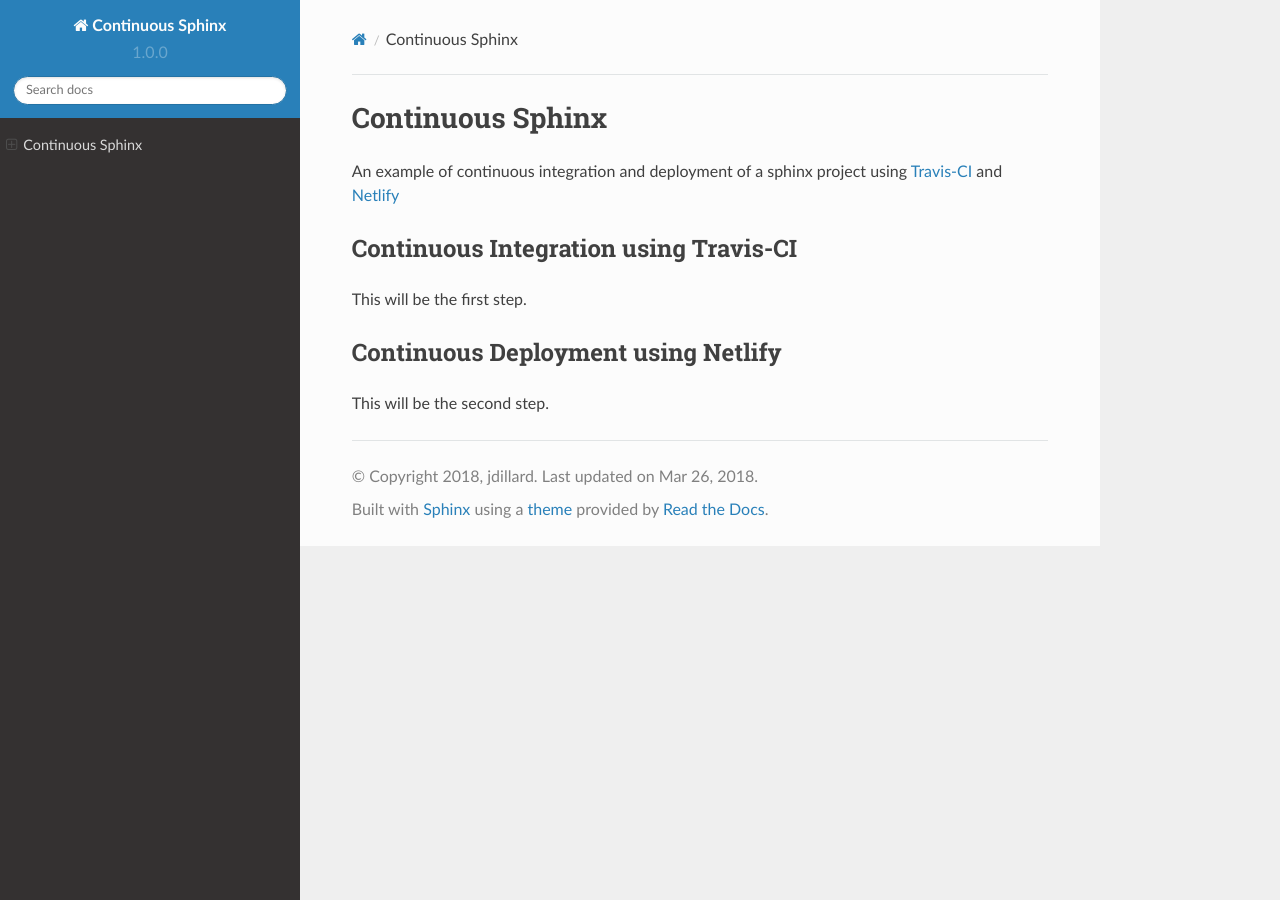
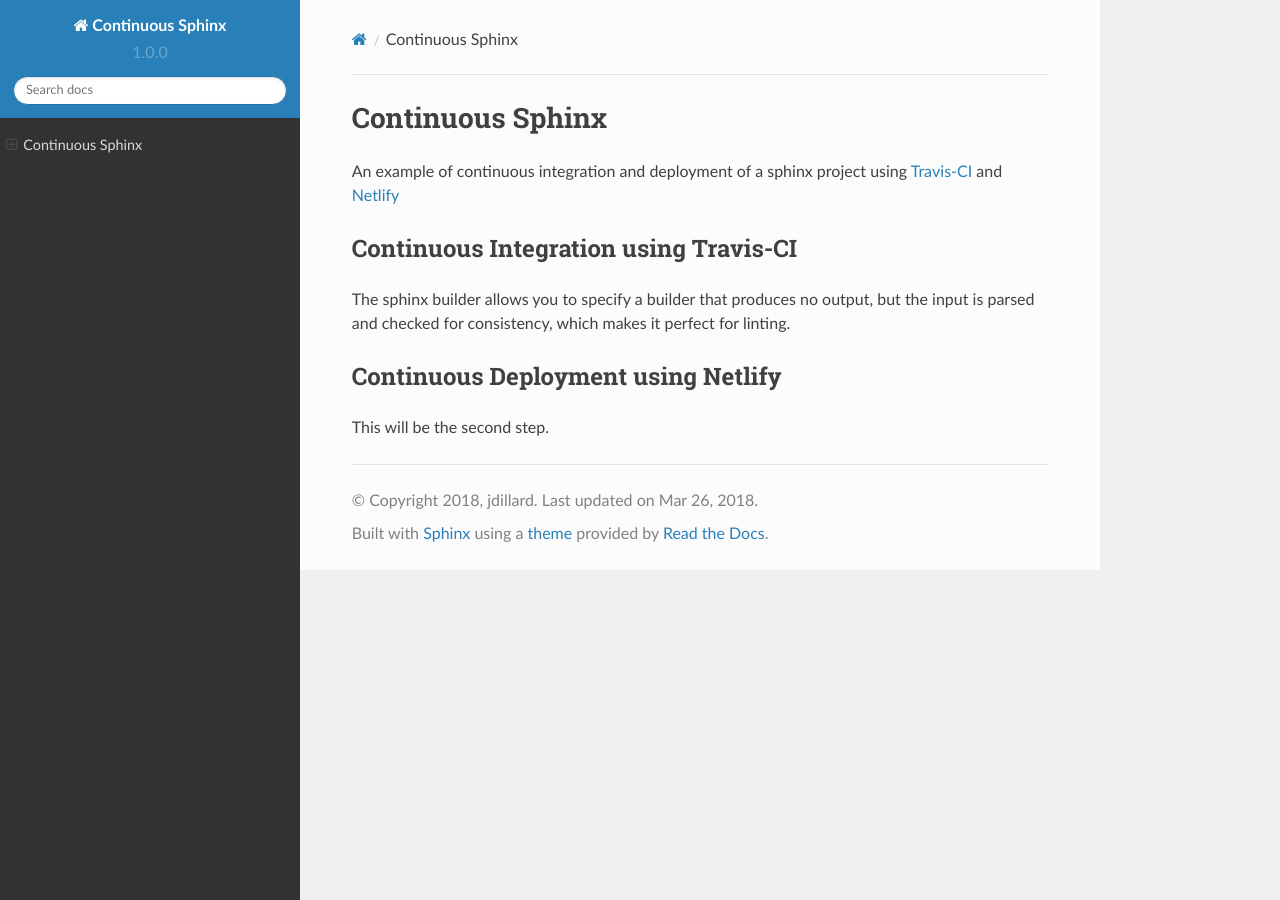
Before and after one commit to jdillard/continuous-sphinx, a Sphinx documentation site: the page built from source/index.rst, in a window 1280 px wide. Built offline with Sphinx 7.4.7 and the Read the Docs theme 2.0.0, drawn with Linux system fonts in a browser that asks for light colours.

Commit message:
add CI text (test correct syntax)

```diff
--- a/source/index.rst
+++ b/source/index.rst
@@ -8,7 +8,9 @@ An example of continuous integration and deployment of a sphinx project using
 Continuous Integration using Travis-CI
 ======================================
 
-This will be the first step.
+The sphinx builder allows you to specify a builder that produces no output, but
+the input is parsed and checked for consistency, which makes it perfect for
+linting.
 
 Continuous Deployment using Netlify
 ===================================
```
